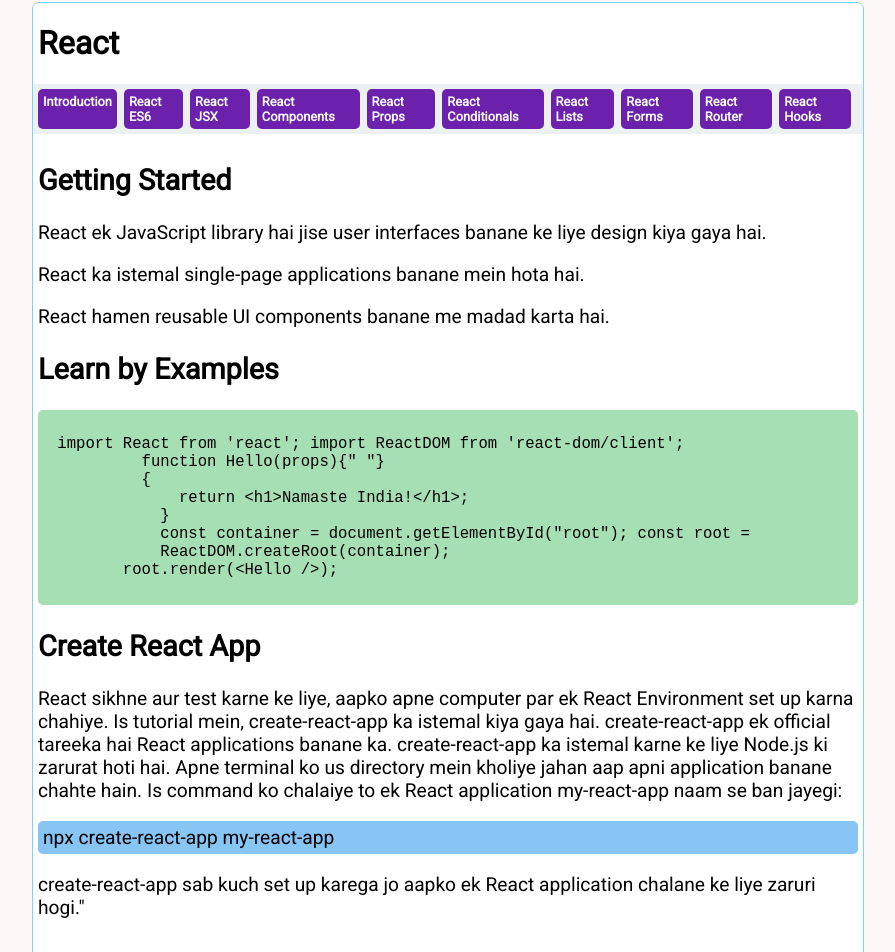
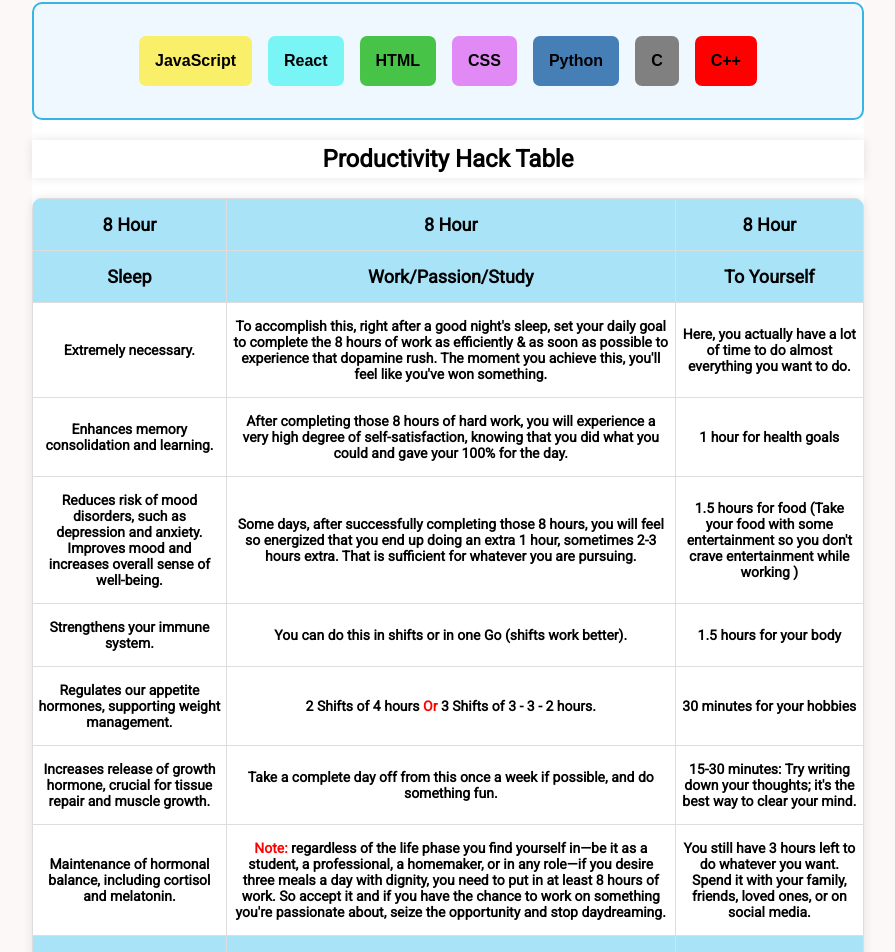
Before and after one commit to shubbpatel/hinglish_web-webapp, a React (Create React App) app: page / in a window 1280 px wide. Shown: the part 110-1062 px from the top of the page, without its empty margins (192-1087 px from the left). Built offline with nearby package versions, Linux system fonts and the light colour scheme.

Commit message:
productivity hack table

```diff
--- a/src/App.js
+++ b/src/App.js
@@ -10,8 +10,8 @@
     <BrowserRouter>
     <Navbar/>
     <Routes>
-      {/* <Route path='/' element={<Home/>}/> */}
-      <Route path="/" element={<ReactPage/>} />
+      <Route path='/' element={<Home/>}/>
+      <Route path="/react" element={<ReactPage/>} />
       <Route path="/javascript" element={<JavaScript/>} />
     </Routes>
     </BrowserRouter>
--- a/src/components/Navbar.jsx
+++ b/src/components/Navbar.jsx
@@ -35,7 +35,7 @@
 
         {/* <Link to="/html" style={{backgroundColor:'green'}}>HTML</Link> */}
         {/* <Link to="/css" style={{backgroundColor:'purple'}}>CSS</Link> */}
-        <Link to="/" style={{backgroundColor:'#99dbf3',color:'black'}}>React</Link>
+        <Link to="/react" style={{backgroundColor:'#99dbf3',color:'black'}}>React</Link>
         <Link to="/javascript" style={{backgroundColor:'rgb(250, 234, 22)',color:'black'}}>JavaScript</Link>
         {/* <Link to="/python" style={{backgroundColor:'grey',padding:'0px 5px'}}>C</Link> */}
         {/* <Link to="/python" style={{backgroundColor:'red'}}>C++</Link> */}
--- a/src/components/style/nav.css
+++ b/src/components/style/nav.css
@@ -1,5 +1,5 @@
 .nav{
-  position: sticky;
+  /* position: sticky; */
   top: 0;
   z-index: 100;
   width: 100%;
@@ -11,8 +11,8 @@
 
 .navbarr {
   /* color: rgb(15, 14, 16); */
-  /* background-color:#cfd2d2; */
-  background-color: #62d3fc;
+  /* background-color:#edf2f2; */
+  background-color: #a8e3f8;
   /* border-radius: 5px 5px 0px 0px; */
   padding: 10px 5px;
   /* display: flex; */
@@ -22,12 +22,11 @@
 }
 .logotxt {
   font-family: "Segoe UI", Tahoma, Geneva, Verdana, sans-serif;
-  /* color: rgb(2, 2, 2); */
+  /* color: rgb(243, 246, 88); */
   color: #020201;
   text-decoration: none;
-  /* background-color: white; */
+  /* background-color: rgb(185, 178, 178); */
   background-color: rgb(245, 248, 98);
-
   padding: 5px 15px;
   /* padding: 10px; */
   border-radius: 2px;
--- a/src/pages/Home.jsx
+++ b/src/pages/Home.jsx
@@ -1,24 +1,158 @@
-import React from 'react'
-import './style/Home.css'
+import React from "react";
+import "./style/Home.css";
 
 export default function Home() {
   return (
-    <div className='homeContainer'>
-        {/* <h1>jaldi learn karna hai to apni language me learn karo</h1> */}
-        <div className='homeBtnBox'>
-          <button onClick={()=> {
-            window.location ='/javascript'
-          }} className='jsBtn homeBtn'>JavaScript</button>
-          <button onClick={()=> {
-            window.location ='react'
-          }} className='reactBtn homeBtn'>React</button>
-          <button className='htmlBtn homeBtn'>HTML</button>
-          <button className='cssBtn homeBtn'>CSS</button>
-          <button className='pythonBtn homeBtn'>Python</button>
-          <button className='cBtn homeBtn'>C</button>
-          <button className='cppBtn homeBtn'>C++</button>
+    <div className="homeContainer">
+      {/* <h1>jaldi learn karna hai to apni language me learn karo</h1> */}
+      <div className="homeBtnBox">
+        <button
+          onClick={() => {
+            window.location = "/javascript";
+          }}
+          className="jsBtn homeBtn"
+        >
+          JavaScript
+        </button>
+        <button
+          onClick={() => {
+            window.location = "react";
+          }}
+          className="reactBtn homeBtn"
+        >
+          React
+        </button>
+        <button className="htmlBtn homeBtn">HTML</button>
+        <button className="cssBtn homeBtn">CSS</button>
+        <button className="pythonBtn homeBtn">Python</button>
+        <button className="cBtn homeBtn">C</button>
+        <button className="cppBtn homeBtn">C++</button>
+      </div>
+      <div className="homeTable">
+        <h2 >Productivity Hack Table</h2>
+        <table>
+          <tr>
+            <th>8 Hour</th>
+            <th>8 Hour</th>
+            <th>8 Hour</th>
+          </tr>
+          <tr>
+            <th>Sleep</th>
+            <th>Work/Passion/Study</th>
+            <th>To Yourself</th>
+          </tr>
+          <tr>
+            <td>Extremely necessary.</td>
+            <td>
+              To accomplish this, right after a good night's sleep, set your
+              daily goal to complete the 8 hours of work as efficiently & as
+              soon as possible to experience that dopamine rush. The moment you
+              achieve this, you'll feel like you've won something.
+            </td>
+            <td>
+              Here, you actually have a lot of time to do almost everything you
+              want to do.
+            </td>
+          </tr>
+          <tr>
+            <td>Enhances memory consolidation and learning.</td>
+            <td>
+              After completing those 8 hours of hard work, you will experience a
+              very high degree of self-satisfaction, knowing that you did what
+              you could and gave your 100% for the day.
+            </td>
+            <td>1 hour for health goals</td>
+          </tr>
+          <tr>
+            <td>
+              Reduces risk of mood disorders, such as depression and anxiety.
+              Improves mood and increases overall sense of well-being.
+            </td>
+            <td>
+              Some days, after successfully completing those 8 hours, you will
+              feel so energized that you end up doing an extra 1 hour, sometimes
+              2-3 hours extra. That is sufficient for whatever you are pursuing.
+            </td>
+            <td>1.5 hours for food (Take your food with some entertainment so you don't crave entertainment while working )</td>
+          </tr>
+          <tr>
+            <td>
+              Strengthens your immune system.
+            </td>
+            <td>
+              You can do this in shifts or in one Go (shifts work better).{" "}
+            </td>
+            <td>1.5 hours for your body</td>
+          </tr>
+          <tr>
+            <td>
+              Regulates our appetite hormones, supporting weight management.
+            </td>
+            <td>
+              2 Shifts of 4 hours <span className="clrRed">Or</span> 3 Shifts of
+              3 - 3 - 2 hours.
+            </td>
+            <td>30 minutes for your hobbies</td>
+          </tr>
+          <tr>
+            <td>
+              Increases release of growth hormone, crucial for tissue repair and
+              muscle growth.
+            </td>
+            <td>
+              Take a complete day off from this once a week if possible, and do
+              something fun.{" "}
+            </td>
+            <td>
+              15-30 minutes: Try writing down your thoughts; it's the best way
+              to clear your mind.
+            </td>
+          </tr>
+          <tr>
+            <td>
+              Maintenance of hormonal balance, including cortisol and melatonin.
+            </td>
+            <td>
+              <span className="clrRed">Note:</span> regardless of the life phase
+              you find yourself in—be it as a student, a professional, a
+              homemaker, or in any role—if you desire three meals a day with
+              dignity, you need to put in at least 8 hours of work. So accept it
+              and if you have the chance to work on something you're passionate
+              about, seize the opportunity and stop daydreaming.
+            </td>
+            <td>
+              You still have 3 hours left to do whatever you want. Spend it with
+              your family, friends, loved ones, or on social media.
+            </td>
+          </tr>
+          <tr>
+            <th>Have Patience</th>
+            <th>Don't Kill Yourself</th>
+            <th>Have a life</th>
+          </tr>
+        </table>
+        <p>
+        Most of the time, we are in a marathon but often run it like a sprint, leading to burnout. So, don't do that. Don't exhaust yourself. Have a life. Great things take time; exercise patience. Many times, comparison undermines patience, so avoid comparing. We all have different stories. Elon Musk had three different girlfriends while building three companies.{" "}
+        </p>
+        {/* <p>
+          One very important thing you should push into your head that no matter
+          whatever phase of life you are in or will be in like you are a school
+          student or college student, working somewhere , housewife or house
+          husband, thief, criminal, gangster, mafia etc. in whatever role a
+          human is if you want food 3 times a day with respect you have to work
+          for 8 hours any ways So if you have got apportunity to work on
+          something you are interested in then work stop day dreaming
+        </p> */}
+        <p>
+          Regardless of the life phase you find yourself in—be it as a student,
+          a professional, a homemaker, or in any role—if you desire three meals
+          a day with dignity, you need to put in at least 8 hours of work. If
+          you have the chance to work on something you're passionate about,
+          seize the opportunity and stop daydreaming.
+        </p>
 
-        </div>
+
+      </div>
     </div>
-  )
+  );
 }
--- a/src/pages/javascript/js.css
+++ b/src/pages/javascript/js.css
@@ -1,8 +1,8 @@
-hr {
+ hr {
 border: 1px solid black;
 }
-td, th {
-    border: 1px solid #343333; /* Set border width and color */
+.bContainer td, th {
+    border: 1px solid #343333;
     padding: 5px; /* Add padding for better spacing */
     text-align: left;
   }
--- a/src/pages/style/Home.css
+++ b/src/pages/style/Home.css
@@ -2,7 +2,9 @@
   margin: auto;
   text-align: center;
   align-items: center;
-  width: 70%;
+  /* width: 70%; */
+  background-color: #fff;
+
 }
 .homeBtnBox {
   margin: auto;
@@ -58,3 +60,30 @@
 .cppBtn{
     background-color: red;
 }
+.homeTable  table {
+    border-collapse: collapse;
+    border: none;
+    box-shadow: 0 0 10px rgba(0, 0, 0, 0.1);
+    overflow: hidden;
+    border-radius: 10px;
+    background-color: #fff;
+
+  }
+  .homeTable h2 {
+    box-shadow: 0 0 10px rgba(0, 0, 0, 0.1);
+ padding: 5px 0px;
+  }
+  .homeTable th {
+    font-size: 18px;
+    background-color: #a8e3f8;
+
+  }
+  .homeTable td {
+    font-size: 14px;
+    font-weight: bold;
+  }
+  .homeTable th, td {
+    padding: 15px 5px;
+    text-align: center;
+    border: 1px solid #ddd;
+  }
```
Also changed, not shown: src/components/Footer.jsx (added, +9 -0 lines), src/index.css (line endings or trailing spaces).
